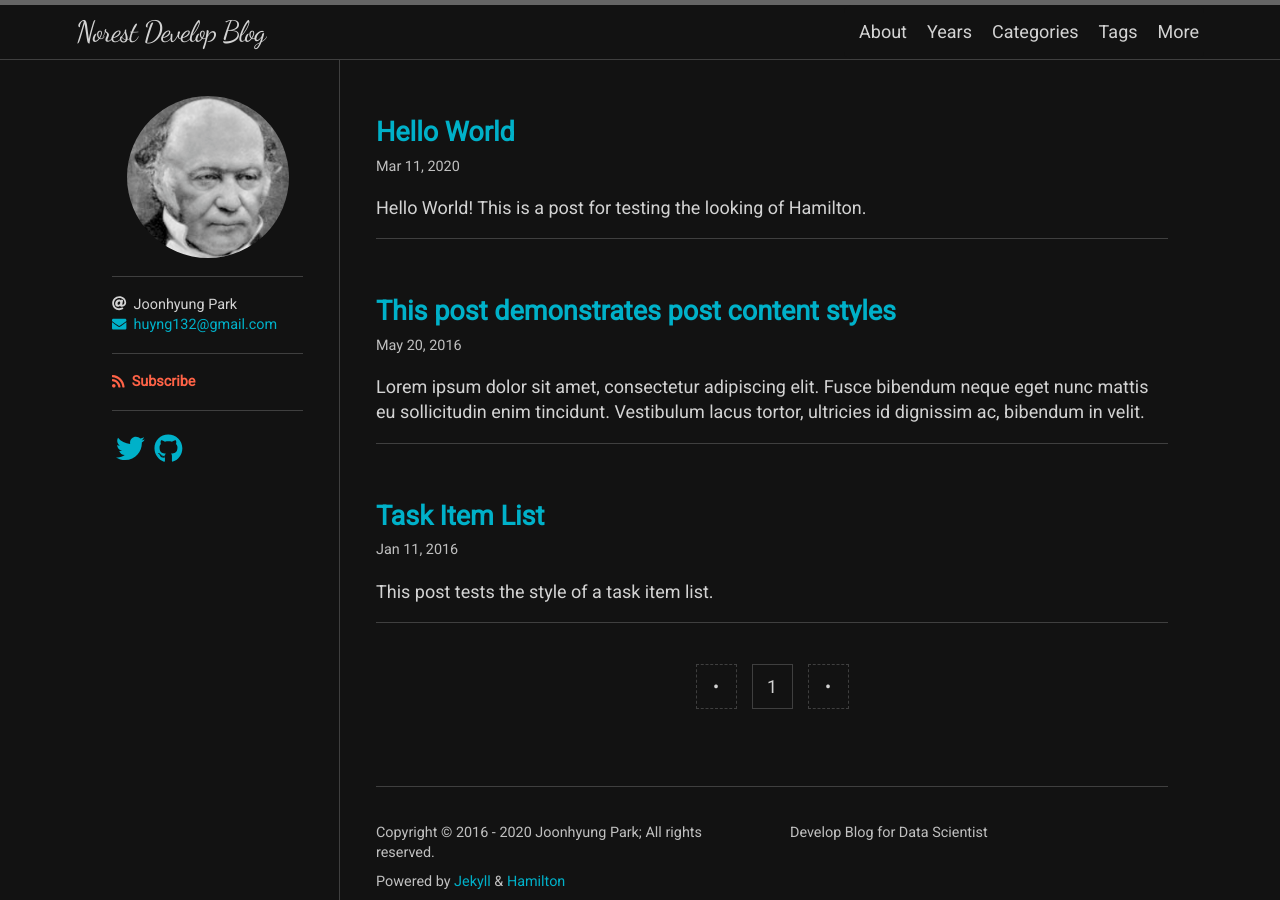
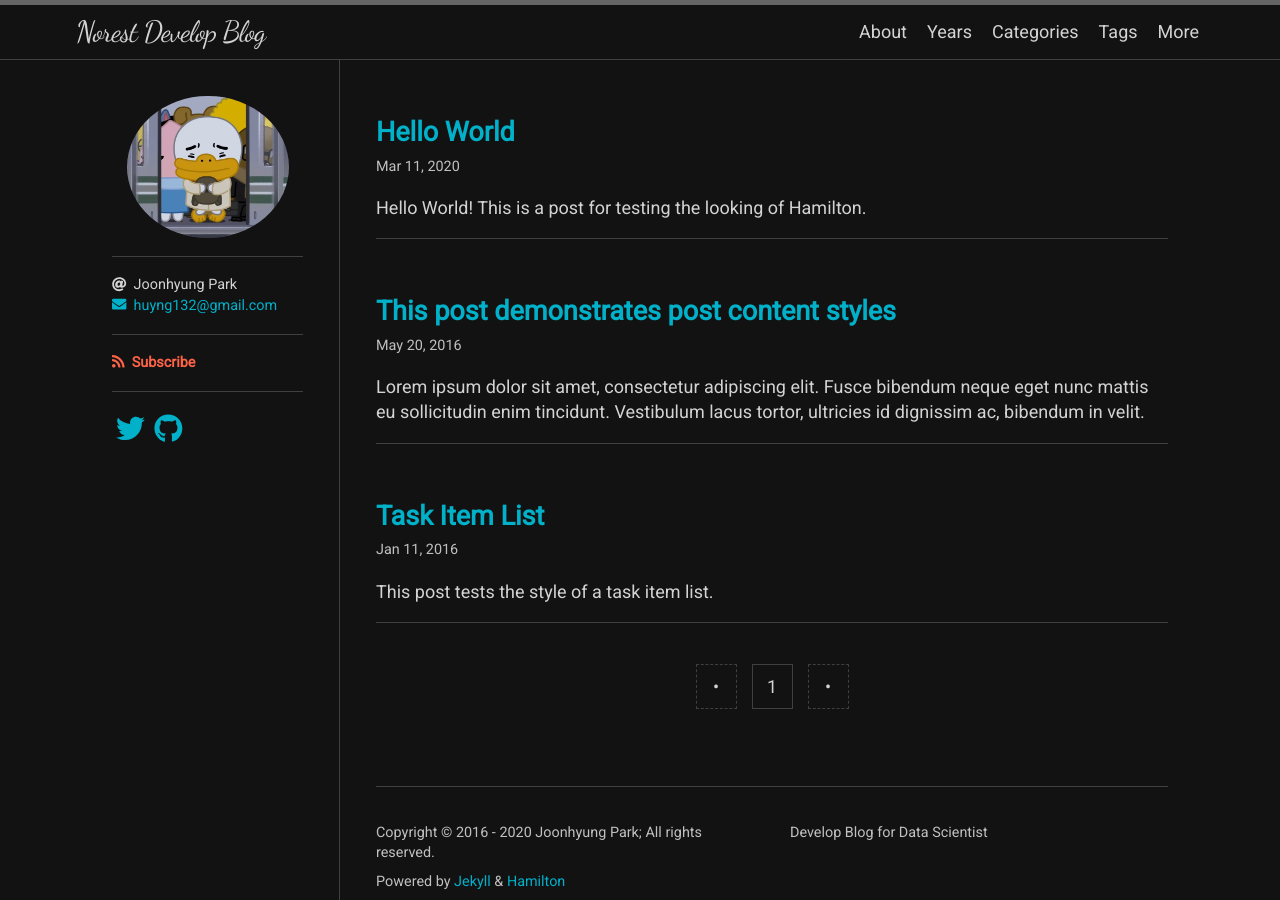
Before and after one commit to Norest73/Norest73.github.io, a Jekyll site: the page built from index.html, in a window 1280 px wide. Built offline with Jekyll 4.4.1, drawn with Linux system fonts in a browser that asks for light colours; nearby versions of some CDN libraries; some web fonts are replaced; the list of posts is cut into pages by our own code.

Commit message:
Update _config.yml

```diff
--- a/_config.yml
+++ b/_config.yml
@@ -1,7 +1,7 @@
 title: Norest Develop Blog
 description: Develop Blog for Data Scientist
 author: Joonhyung Park
-avatar: /logo.png
+avatar: /profile.png
 email: huyng132@gmail.com
 
 plugins:
```
